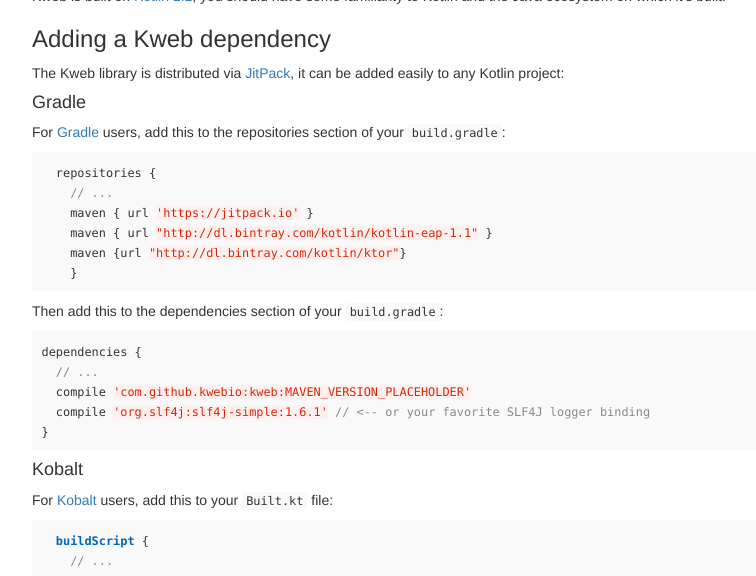
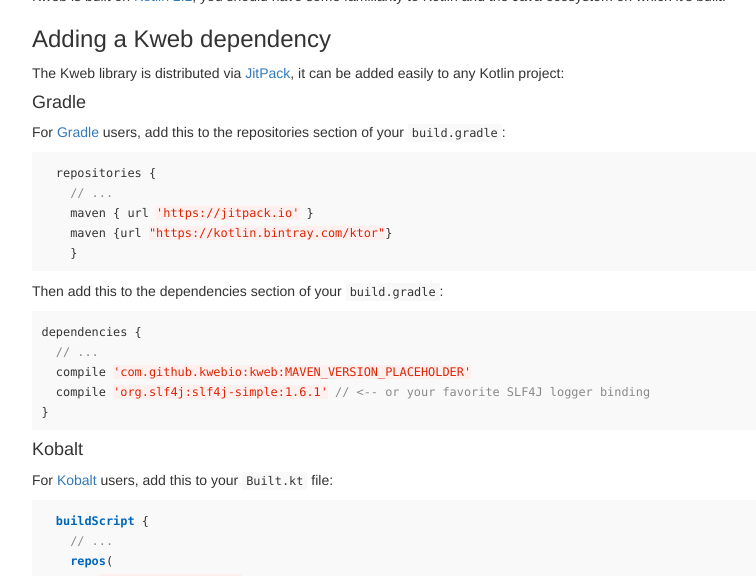
Before and after one commit to kwebio/kwebio.github.io, a Jekyll site: the page built from _posts/2017-03-03-getting-started.md, in a window 1280 px wide and 900 px high, cut to the strip 324-900 px from the top of the window. Shown: the whole strip, without its empty margins (233-989 px from the left). Built offline with Jekyll 4.4.1, drawn with Linux system fonts in a browser that asks for light colours; nearby versions of some CDN libraries.

Commit message:
Update 2017-03-03-getting-started.md

````diff
--- a/_posts/2017-03-03-getting-started.md
+++ b/_posts/2017-03-03-getting-started.md
@@ -27,8 +27,7 @@ For [Gradle](http://www.gradle.org/) users, add this to the repositories section
   repositories {
     // ...
     maven { url 'https://jitpack.io' }
-    maven { url "http://dl.bintray.com/kotlin/kotlin-eap-1.1" }
-    maven {url "http://dl.bintray.com/kotlin/ktor"}
+    maven {url "https://kotlin.bintray.com/ktor"}
     }
 ```
 
````
